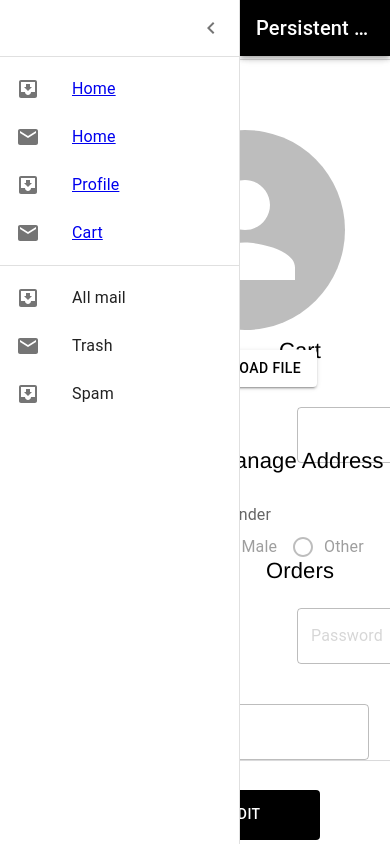
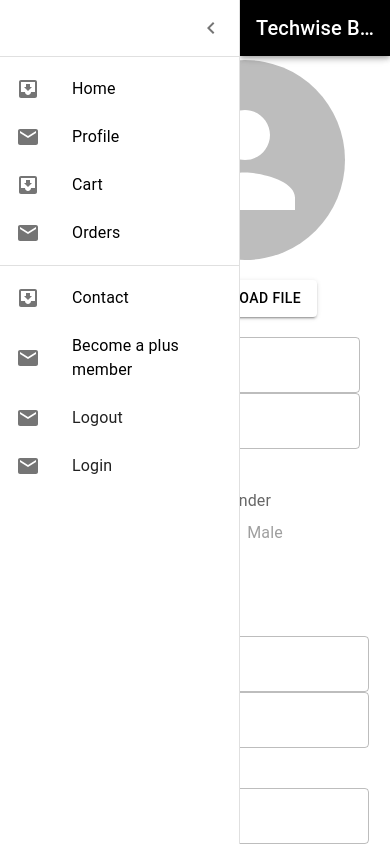
Before and after one commit to newwohh/techwise-user, a React (Vite) app in the folder client/: page /profile in a window 390 px wide. Both pictures are taken after a click on the button "open drawer". Shown: the top 844 px of the page. Built offline with nearby package versions, Linux system fonts and the light colour scheme.

Commit message:
Made some pages responsive for mobiles

```diff
--- a/client/src/components/MobileDrawer.tsx
+++ b/client/src/components/MobileDrawer.tsx
@@ -19,6 +19,10 @@ import ListItemText from "@mui/material/ListItemText";
 import InboxIcon from "@mui/icons-material/MoveToInbox";
 import MailIcon from "@mui/icons-material/Mail";
 import { NavLink } from "react-router-dom";
+import { useDispatch, useSelector } from "react-redux";
+import { UserObject, logoutUser } from "../store/reducers";
+import axios from "axios";
+import { AnyAction } from "redux";
 
 const drawerWidth = 240;
 
@@ -32,16 +36,27 @@ const navLinks = [
     link: "/",
   },
   {
-    title: "Home",
-    link: "/",
-  },
-  {
     title: "Profile",
     link: "/profile",
   },
   {
     title: "Cart",
     link: "/profile/cart",
+  },
+  {
+    title: "Orders",
+    link: "/profile/orders",
+  },
+];
+
+const navLinks2 = [
+  {
+    title: "Contact",
+    link: "/contact",
+  },
+  {
+    title: "Become a plus member",
+    link: "/becomeplus",
   },
 ];
 
@@ -72,6 +87,17 @@ const DrawerHeader = styled("div")(({ theme }) => ({
 }));
 
 export default function MobileDrawer() {
+  const currentUser: UserObject = useSelector(
+    (state: { user: UserObject }) => state.user
+  );
+  const dispatch: React.Dispatch<AnyAction> = useDispatch();
+  const handleLogout: () => Promise<void> = async () => {
+    dispatch(logoutUser());
+    const logout = await axios.get(
+      "http://localhost:8000/techwise/client/api/user/logout"
+    );
+    console.log(logout);
+  };
   const theme = useTheme();
   const [open, setOpen] = React.useState(false);
 
@@ -98,7 +124,7 @@ export default function MobileDrawer() {
             <MenuIcon />
           </IconButton>
           <Typography variant="h6" noWrap component="div">
-            Persistent drawer
+            Techwise B2B Platform
           </Typography>
         </Toolbar>
       </AppBar>
@@ -132,7 +158,10 @@ export default function MobileDrawer() {
                 <ListItemIcon>
                   {index % 2 === 0 ? <InboxIcon /> : <MailIcon />}
                 </ListItemIcon>
-                <NavLink to={text.link}>
+                <NavLink
+                  to={text.link}
+                  style={{ textDecoration: "none", color: "black" }}
+                >
                   <ListItemText primary={text.title} />
                 </NavLink>
               </ListItemButton>
@@ -141,16 +170,50 @@ export default function MobileDrawer() {
         </List>
         <Divider />
         <List>
-          {["All mail", "Trash", "Spam"].map((text, index) => (
-            <ListItem key={text} disablePadding>
+          {navLinks2.map((text, index) => (
+            <ListItem key={index} disablePadding>
               <ListItemButton>
                 <ListItemIcon>
                   {index % 2 === 0 ? <InboxIcon /> : <MailIcon />}
                 </ListItemIcon>
-                <ListItemText primary={text} />
+                <NavLink
+                  to={text.link}
+                  style={{ textDecoration: "none", color: "black" }}
+                >
+                  <ListItemText primary={text.title} />
+                </NavLink>
               </ListItemButton>
             </ListItem>
           ))}
+          <ListItem disablePadding>
+            <ListItemButton onClick={handleLogout}>
+              <ListItemIcon>
+                <MailIcon />
+              </ListItemIcon>
+              <ListItemText primary="Logout" />
+            </ListItemButton>
+          </ListItem>
+          <ListItem disablePadding>
+            {currentUser.user ? (
+              <ListItemButton>
+                <ListItemIcon>
+                  <MailIcon />
+                </ListItemIcon>
+                <ListItemText
+                  primary={
+                    currentUser.user ? `${currentUser.user?.username}` : "Login"
+                  }
+                />
+              </ListItemButton>
+            ) : (
+              <ListItemButton href="/welcome">
+                <ListItemIcon>
+                  <MailIcon />
+                </ListItemIcon>
+                <ListItemText primary={"Login"} />
+              </ListItemButton>
+            )}
+          </ListItem>
         </List>
       </Drawer>
     </Box>
--- a/client/src/components/NavBar.tsx
+++ b/client/src/components/NavBar.tsx
@@ -107,7 +107,7 @@ function NavBar() {
     nav(`category/${category}/view/${value?.replaceAll(" ", "-")}`);
   };
 
-  const cartItemsNumber: number | undefined = product?.length - 1;
+  const cartItemsNumber: number | undefined | null = product?.length - 1;
 
   console.log(value);
 
@@ -166,9 +166,9 @@ function NavBar() {
                     },
                   }}
                 >
-                  {categories.map((option) => (
+                  {categories.map((option, i: number) => (
                     <MenuItem
-                      key={option}
+                      key={i}
                       onClick={() => getProductsByCategory(option)}
                     >
                       {option}
@@ -272,8 +272,8 @@ function NavBar() {
               },
             }}
           >
-            {product?.map((product: Product) => (
-              <MenuItem key={product._id}>
+            {product?.map((product: Product, i: number) => (
+              <MenuItem key={i}>
                 <div
                   style={{
                     display: "flex",
--- a/client/src/components/ProfileWrapper.tsx
+++ b/client/src/components/ProfileWrapper.tsx
@@ -1,7 +1,10 @@
 import React from "react";
 import ProfileDrawer from "./ProfileDrawer";
+import { useMediaQuery } from "@mui/material";
 
 function ProfileWrapper({ children }: { children: React.ReactNode }) {
+  const isMatch: boolean = useMediaQuery("(min-width: 600px)");
+
   return (
     <div
       style={{
@@ -9,7 +12,7 @@ function ProfileWrapper({ children }: { children: React.ReactNode }) {
         paddingTop: "40px",
       }}
     >
-      <ProfileDrawer />
+      {isMatch && <ProfileDrawer />}
       {children}
     </div>
   );
--- a/client/src/pages/Cart.tsx
+++ b/client/src/pages/Cart.tsx
@@ -1,9 +1,11 @@
 import {
   Button,
   CircularProgress,
+  Container,
   List,
   ListItem,
   Typography,
+  useMediaQuery,
 } from "@mui/material";
 import React from "react";
 import { ProductContext } from "../context/ProductContext";
@@ -13,6 +15,7 @@ import { UserObject } from "../store/reducers";
 import { useSelector } from "react-redux";
 
 function Cart() {
+  const isMatch: boolean = useMediaQuery("(min-width: 600px)");
   const [loading, setLoading] = React.useState(false);
   const [loadingText, setLoadingText] = React.useState(false);
   const { product } = React.useContext(ProductContext);
@@ -75,13 +78,13 @@ function Cart() {
   };
 
   return (
-    <div
-      style={{
+    <Container
+      sx={{
         display: "flex",
         flexDirection: "column",
         alignItems: "center",
         textAlign: "center",
-        marginTop: "-750px",
+        marginTop: { lg: "-750px", xs: "0" },
         marginBottom: "500px",
       }}
     >
@@ -90,6 +93,8 @@ function Cart() {
           display: "flex",
           justifyContent: "space-between",
           width: "800px",
+          flexDirection: isMatch ? "row" : "column",
+          alignItems: isMatch ? "normal" : "center",
         }}
       >
         {products?.length === 0 ? (
@@ -101,7 +106,11 @@ function Cart() {
                 {products?.map((el: Product, i: number) => {
                   return (
                     <ListItem key={i}>
-                      <img src={el.images[0]} alt="prod-img" />
+                      <img
+                        src={el.images[0]}
+                        alt="prod-img"
+                        style={{ width: "250px", height: "250px" }}
+                      />
                       <div style={{ marginLeft: "30px" }}>
                         <Typography>{el.name}</Typography>
                         <Typography>${el.price}</Typography>
@@ -172,7 +181,7 @@ function Cart() {
           </>
         )}
       </div>
-    </div>
+    </Container>
   );
 }
 
--- a/client/src/pages/Orders.tsx
+++ b/client/src/pages/Orders.tsx
@@ -1,11 +1,18 @@
 import React from "react";
-import { Button, List, ListItem, Typography } from "@mui/material";
+import {
+  Button,
+  List,
+  ListItem,
+  Typography,
+  useMediaQuery,
+} from "@mui/material";
 import { useQuery } from "@tanstack/react-query";
 import axios, { AxiosResponse } from "axios";
 import { UserObject } from "../store/reducers";
 import { useSelector } from "react-redux";
 
 function Orders() {
+  const isMatch: boolean = useMediaQuery("(min-width: 600px)");
   const currentUser: UserObject = useSelector(
     (state: { user: UserObject }) => state.user
   );
@@ -30,7 +37,7 @@ function Orders() {
 
       console.log((await response).data);
     } catch (error) {
-      console.log(error);
+      console.log(error.message);
     }
   };
 
@@ -52,32 +59,33 @@ function Orders() {
         flexDirection: "column",
         alignItems: "center",
         textAlign: "center",
-        marginTop: "-650px",
+        marginTop: isMatch ? "-650px" : "0px",
         marginBottom: "450px",
       }}
     >
       <div
         style={{
           display: "flex",
-          justifyContent: "space-between",
-          width: "800px",
+          justifyContent: isMatch ? "space-between" : "center",
+          flexDirection: isMatch ? "row" : "column",
+          width: isMatch ? "800px" : "400px",
         }}
       >
-        {data.length === 0 ? (
+        {data?.length === 0 ? (
           <Typography>No Orders</Typography>
         ) : (
           <List>
             {data?.map((el, i: number) => {
-              const products = el.products;
+              const products = el?.products;
               return (
                 <ListItem
+                  key={i}
                   sx={{
                     marginTop: "30px",
                     width: "700px",
                     display: "flex",
                     justifyContent: "space-between",
                   }}
-                  key={i}
                   secondaryAction={
                     <Button
                       sx={{ color: "black" }}
@@ -88,12 +96,12 @@ function Orders() {
                   }
                   disablePadding
                 >
-                  {products.map((prod, i: number) => {
+                  {products?.map((prod, i: number) => {
                     return (
-                      <div key={i}>
-                        <Typography>{prod.product.name}</Typography>
-                        <Typography>Quantity: {prod.quantity}</Typography>
-                        <Typography>Status {el.status}</Typography>
+                      <div key={i + 2}>
+                        <Typography>{prod?.product?.name}</Typography>
+                        <Typography>Quantity: {prod?.quantity}</Typography>
+                        <Typography>Status {el?.status}</Typography>
                       </div>
                     );
                   })}
--- a/client/src/pages/Profile.tsx
+++ b/client/src/pages/Profile.tsx
@@ -2,6 +2,7 @@ import React from "react";
 import {
   Avatar,
   Button,
+  Container,
   FormControl,
   FormControlLabel,
   FormLabel,
@@ -9,6 +10,7 @@ import {
   RadioGroup,
   TextField,
   styled,
+  useMediaQuery,
 } from "@mui/material";
 import CloudUploadIcon from "@mui/icons-material/CloudUpload";
 import { useSelector } from "react-redux";
@@ -30,6 +32,7 @@ const VisuallyHiddenInput = styled("input")({
 });
 
 function Profile() {
+  const isMatch: boolean = useMediaQuery("(min-width: 600px)");
   const dispatch = useDispatch();
   const currentUser: UserObject = useSelector(
     (state: { user: UserObject }) => state.user
@@ -112,13 +115,13 @@ function Profile() {
   console.log(currentUser.user?.profilePicture);
 
   return (
-    <div
-      style={{
+    <Container
+      sx={{
         display: "flex",
         flexDirection: "column",
         alignItems: "center",
         textAlign: "center",
-        marginTop: "-750px",
+        marginTop: { lg: "-750px", xs: "0" },
         marginBottom: "100px",
       }}
     >
@@ -149,8 +152,10 @@ function Profile() {
       <div
         style={{
           display: "flex",
-          justifyContent: "space-between",
+          justifyContent: isMatch ? "space-between" : "center",
+          alignItems: isMatch ? "normal" : "center",
           width: "600px",
+          flexDirection: isMatch ? "row" : "column",
         }}
       >
         {update ? (
@@ -163,7 +168,11 @@ function Profile() {
             }
           />
         ) : (
-          <TextField disabled placeholder={currentUser.user?.fullName} />
+          <TextField
+            disabled
+            sx={{ width: { xs: "230px" } }}
+            placeholder={currentUser.user?.fullName}
+          />
         )}
         {update ? (
           <TextField
@@ -175,7 +184,11 @@ function Profile() {
             }
           />
         ) : (
-          <TextField disabled placeholder={currentUser.user?.username} />
+          <TextField
+            disabled
+            sx={{ width: { xs: "230px" } }}
+            placeholder={currentUser.user?.username}
+          />
         )}
       </div>
       <div style={{ display: "flex", marginTop: "40px" }}>
@@ -234,7 +247,9 @@ function Profile() {
       <div
         style={{
           display: "flex",
-          justifyContent: "space-between",
+          justifyContent: isMatch ? "space-between" : "center",
+          alignItems: isMatch ? "normal" : "center",
+          flexDirection: isMatch ? "row" : "column",
           width: "600px",
           marginTop: "40px",
         }}
@@ -309,7 +324,7 @@ function Profile() {
           ""
         )}
       </div>
-    </div>
+    </Container>
   );
 }
 
```
